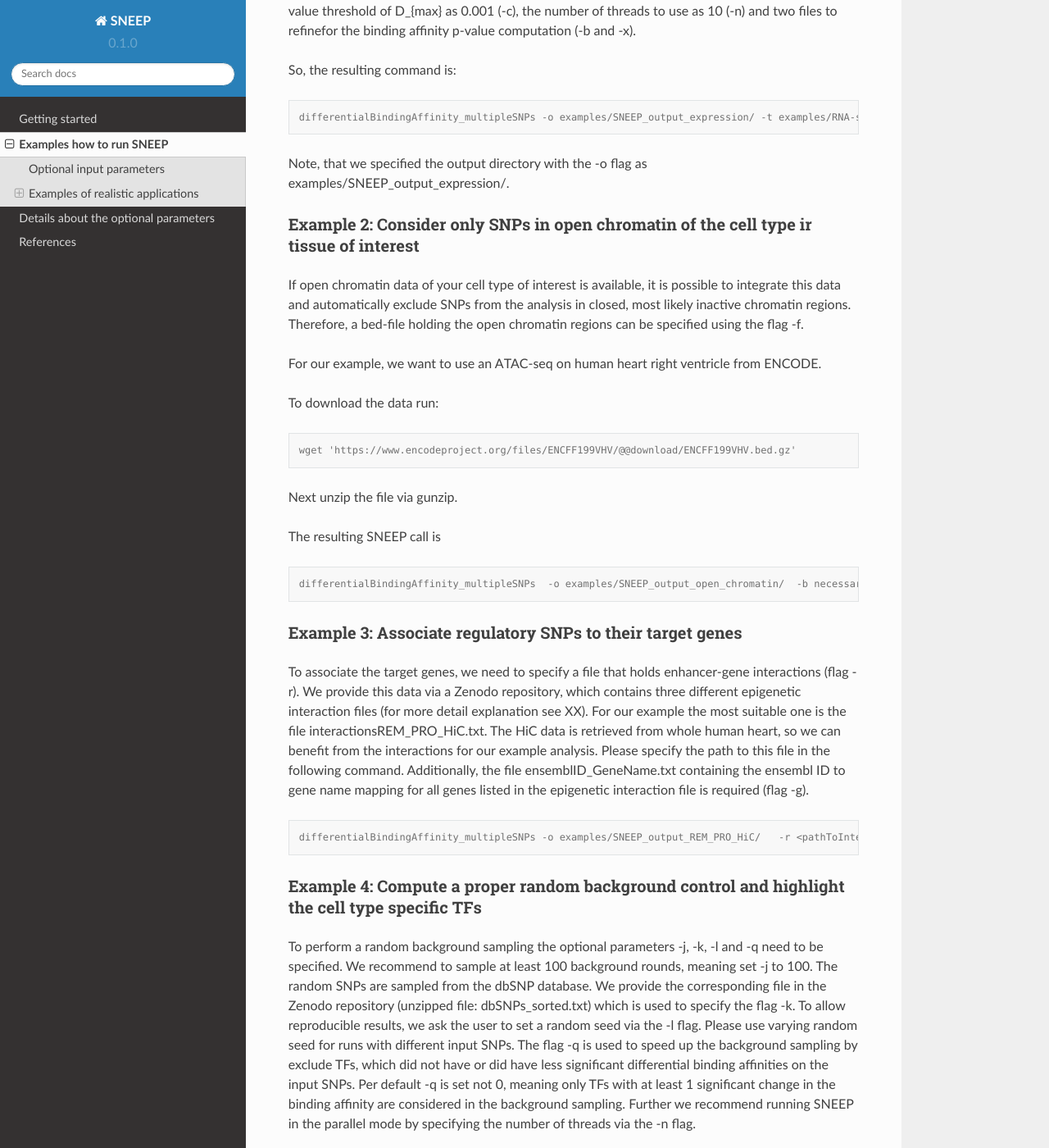
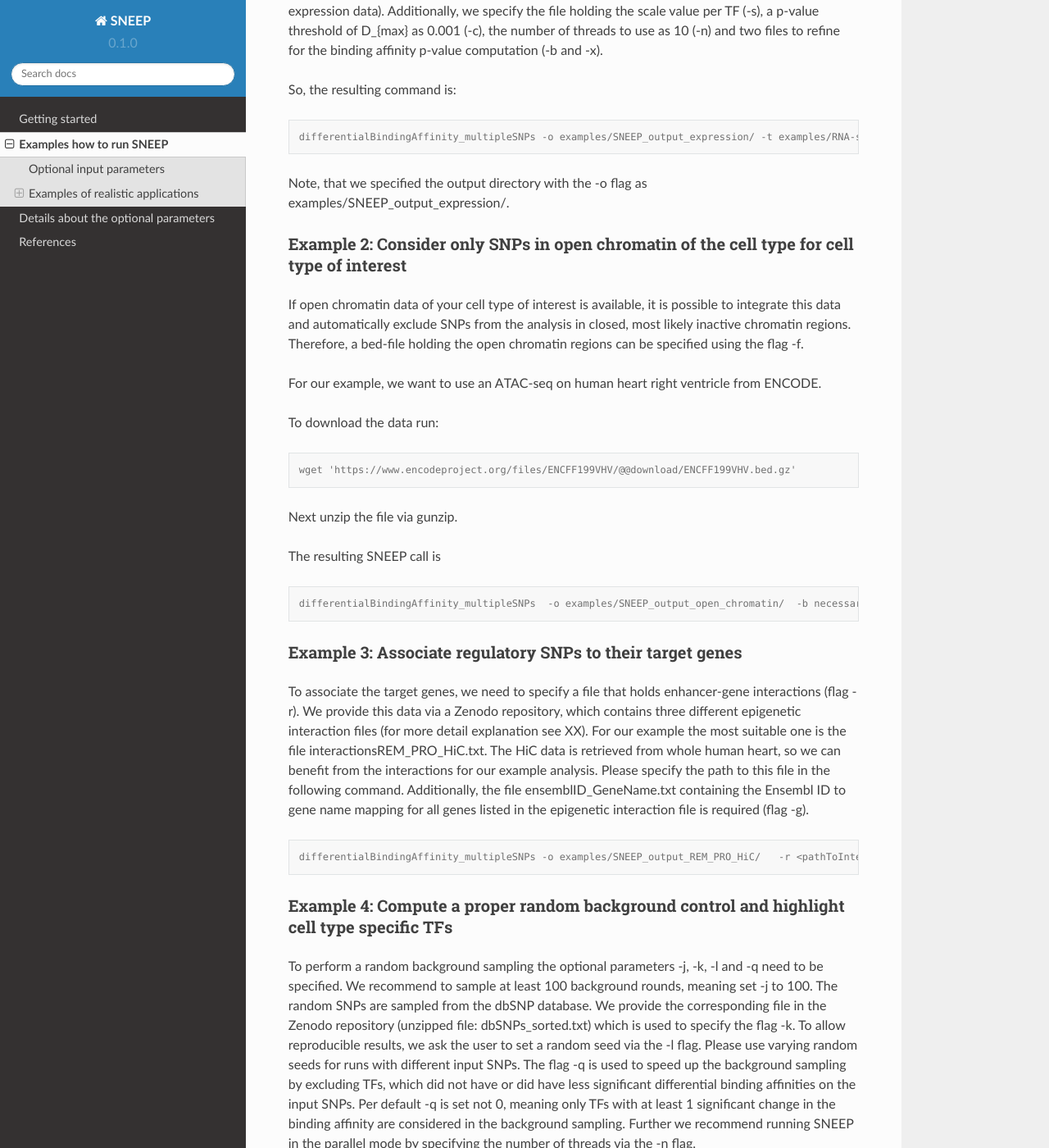
Before and after one commit to SchulzLab/SNEEP, a Sphinx documentation site: the page built from docs/examples.rst, in a window 1280 px wide and 1400 px high, scrolled down 1435 px. Shown: the whole window at 82% size. Built offline with Sphinx 7.4.7 and the Read the Docs theme 2.0.0, drawn with Linux system fonts in a browser that asks for light colours; pages that are not in the unit, such as notebooks, are missing from menus; some of the changed text lies outside the part shown.

Commit message:
Update examples.rst
update readme

```diff
--- a/docs/examples.rst
+++ b/docs/examples.rst
@@ -49,13 +49,13 @@
 
 For a realistic example we consider SNPs associated to myocardial infarction (downloaded from the `GWAS catalog <https://www.ebi.ac.uk/gwas/efotraits/EFO_0000612>`_ and the corresponding proxy SNPs (determined with `SNiPA <https://snipa.helmholtz-muenchen.de/snipa3/index.php?task=proxy_search>`_, R2 value >= 0.8). The following section provides example runs with different combination of the optional input parameters. The example data is located in the directory SNEEP/example/. The default parameters (SNP-file, motif file and human genome file) are the once we already used in the minimal example. Make sure you are located in the SNEEP main folder (SNEEP/).
 
-Notice, that the optional parameters can be combined in many more ways than presented in the following examples. We recommand to always set the -c flag to provide for each TF a specific scale parameter (see XX).
+Notice, that the optional parameters can be combined in many more ways then presented in the following examples. We recommend to always set the -c flag to provide for each TF a specific scale parameter (see XX).
 
 Example 1: Consider only TFs expressed in the cell type or tissue of interest
 ------------------------------------------------------------------------------
 
-To do so, we need to set the optional parameters -t, -d and -e. For our example the file containing the expression values (flag -t) are provided in the example directory and derived from cardiomyocytes. Additionally, we provide the file containing the mapping between ensembl ID (used in the expression value file) and the names of the TFs specified in the motif file. As flag d, we use a rather less stringent expression value threshold of 0.5. In general, you can choose any value which is most suitable for you.
-Additional, we specify the file holding the scale value per TF (-s), a p-value threshold of D_{max} as 0.001 (-c), the number of threads to use as 10 (-n) and two files to refinefor the binding affinity p-value computation (-b and -x).
+To do so, we need to set the optional parameters -t, -d and -e. For our example the file containing the expression values (flag -t) are provided in the example directory and derived from cardiomyocytes. Additionally, we provide the file containing the mapping between Ensembl ID (used in the expression value file) and the names of the TFs specified in the motif file. As flag d, we use a rather less stringent expression value threshold of 0.5. In general, you can choose any value, which is most suitable for you (also depending on the normalization that you did for the gene expression data).
+Additionally, we specify the file holding the scale value per TF (-s), a p-value threshold of D_{max} as 0.001 (-c), the number of threads to use as 10 (-n) and two files to refine for the binding affinity p-value computation (-b and -x).
 
 So, the resulting command is:
 
@@ -65,7 +65,7 @@
 
 Note, that we specified the output directory with the -o flag as examples/SNEEP_output_expression/.
 
-Example 2: Consider only SNPs in open chromatin of the cell type ir tissue of interest
+Example 2: Consider only SNPs in open chromatin of the cell type for cell type of interest
 ---------------------------------------------------------------------------------------
 
 If open chromatin data of your cell type of interest is available, it is possible to integrate this data and automatically exclude SNPs from the analysis in closed, most likely inactive chromatin regions.
@@ -91,16 +91,16 @@
 Example 3: Associate regulatory SNPs to their target genes
 ------------------------------------------------------------------------------------------------------------
 
-To associate the target genes, we need to specify a file that holds enhancer-gene interactions (flag -r). We provide this data via a Zenodo repository, which contains three different epigenetic interaction files (for more detail explanation see XX). For our example the most suitable one is the file interactionsREM_PRO_HiC.txt. The HiC data is retrieved from whole human heart, so we can benefit from the interactions for our example analysis. Please specify the path to this file in the following command. Additionally, the file ensemblID_GeneName.txt containing the ensembl ID to gene name mapping for all genes listed in the epigenetic interaction file is required (flag -g).
+To associate the target genes, we need to specify a file that holds enhancer-gene interactions (flag -r). We provide this data via a Zenodo repository, which contains three different epigenetic interaction files (for more detail explanation see XX). For our example the most suitable one is the file interactionsREM_PRO_HiC.txt. The HiC data is retrieved from whole human heart, so we can benefit from the interactions for our example analysis. Please specify the path to this file in the following command. Additionally, the file ensemblID_GeneName.txt containing the Ensembl ID to gene name mapping for all genes listed in the epigenetic interaction file is required (flag -g).
 
 .. code-block:: console
 
   differentialBindingAffinity_multipleSNPs -o examples/SNEEP_output_REM_PRO_HiC/   -r <pathToInteractions> -g ensemblID_GeneName.txt -c 0.001 -n 10 necessaryInputFiles/estimatedScalesPerMotif_1.9.txt -b necessaryInputFiles/frequency.txt -x necessaryInputFiles/transition_matrix.txt examples/combined_Jaspar2022_Hocomoco_Kellis_human_transfac.txt  examples/SNPs_EFO_0000612_myocardial_infarction.bed ${genome}
 
-Example 4: Compute a proper random background control and highlight the cell type specific TFs
+Example 4: Compute a proper random background control and highlight cell type specific TFs
 ---------------------------------------------------------------------------------------------
 
-To perform a random background sampling the optional parameters -j, -k, -l and -q need to be specified. We recommend to sample at least 100 background rounds, meaning set -j to 100. The random SNPs are sampled from the dbSNP database. We provide the corresponding file in the Zenodo repository (unzipped file: dbSNPs_sorted.txt) which is used to specify the flag -k. To allow reproducible results, we ask the user to set a random seed via the -l flag. Please use varying random seed for runs with different input SNPs. The flag -q is used to speed up the background sampling by exclude TFs, which did not have or did have less significant differential binding affinities on the input SNPs. Per default -q is set not 0, meaning only TFs with at least 1 significant change in the binding affinity are considered in the background sampling.
+To perform a random background sampling the optional parameters -j, -k, -l and -q need to be specified. We recommend to sample at least 100 background rounds, meaning set -j to 100. The random SNPs are sampled from the dbSNP database. We provide the corresponding file in the Zenodo repository (unzipped file: dbSNPs_sorted.txt) which is used to specify the flag -k. To allow reproducible results, we ask the user to set a random seed via the -l flag. Please use varying random seeds for runs with different input SNPs. The flag -q is used to speed up the background sampling by excluding TFs, which did not have or did have less significant differential binding affinities on the input SNPs. Per default -q is set not 0, meaning only TFs with at least 1 significant change in the binding affinity are considered in the background sampling.
 Further we recommend running SNEEP in the parallel mode by specifying the number of threads via the -n flag.
 
 A possible SNEEP run with background sampling can look as following:
```
